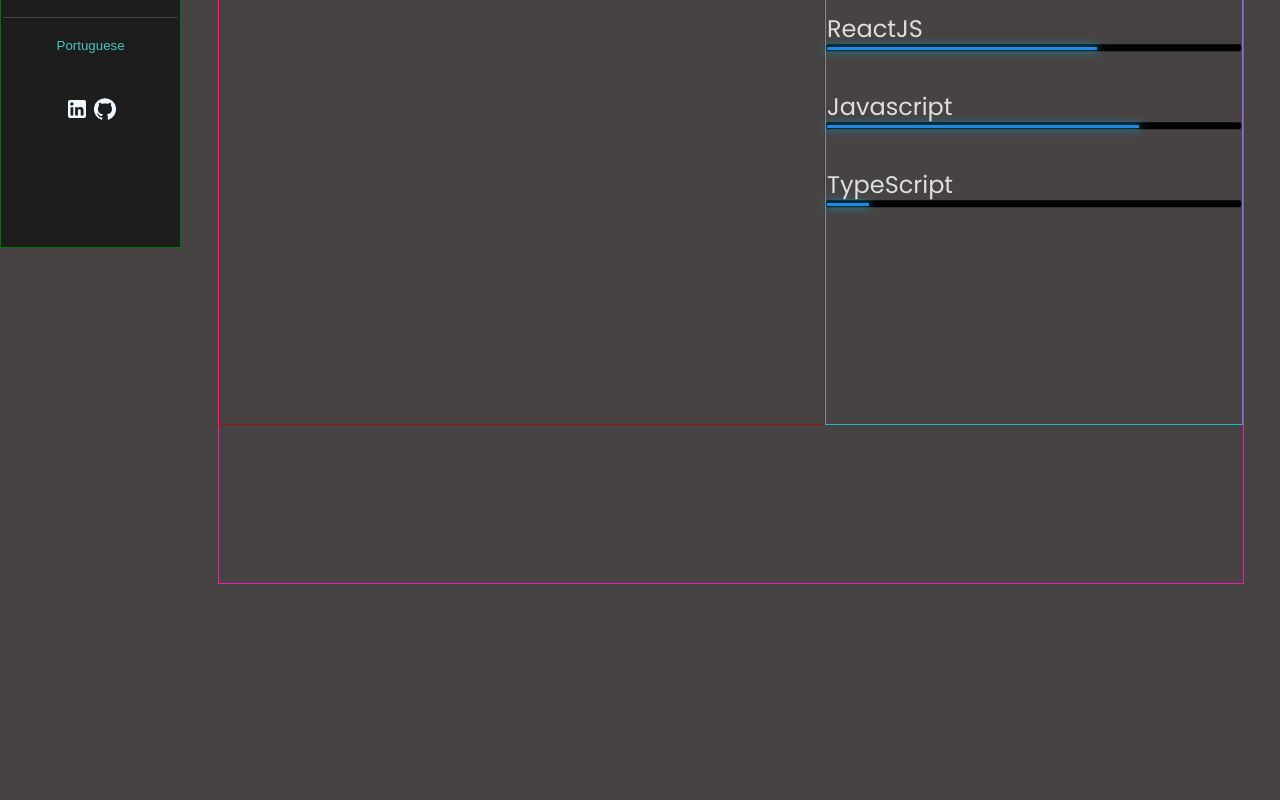
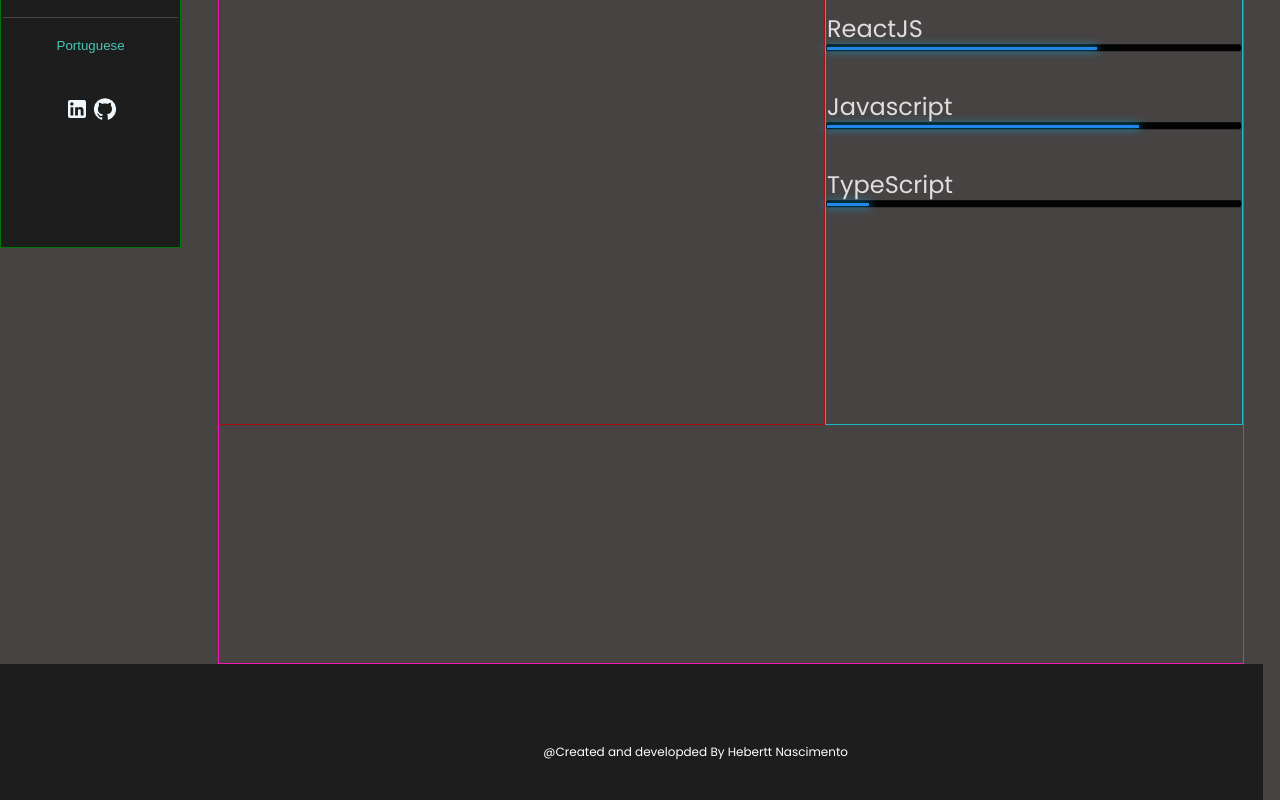
Before and after one commit to Kamui-Hebertt/Kamui-Hebertt.Portifolio, a React (Create React App) app in the folder my-app/: page /skills in a window 1280 px wide. Shown: the part 554-1354 px from the top of the page. Before the commit the page ends 1138 px from the top, so only its background shows below. Built offline with nearby package versions, Linux system fonts and the light colour scheme.

Commit message:
feat:skills footer

```diff
--- a/my-app/src/components/Footer.jsx
+++ b/my-app/src/components/Footer.jsx
@@ -7,13 +7,13 @@ import providerFile from "../context/contex";
 
 const Footer = () => {
 
-   const{ english, loading } = useContext(providerFile);
+   const{ english } = useContext(providerFile);
       const location =  useLocation();
       console.log(location.pathname)
 
   return(
 
-    <footer className="foot">
+    <footer className={ location.pathname === "/" ? "foot" : "footSkills"}>
     {english? (<p>@Created and developded By Hebertt Nascimento</p>) :
     (<p>@Criado e desenvolvido por Hebertt Nascimento</p>)}
 
--- a/my-app/src/pages/Skills.js
+++ b/my-app/src/pages/Skills.js
@@ -51,8 +51,8 @@ function Skills () {
 React Router, Figma, CSS , HTML , Jest/Unity test , RTL.
         I'm also starting to study some Back-End stacks such as MySql.</p>
   </div>
-
   </div>
+  <Footer />
 
               </>
               ) : (
@@ -74,13 +74,14 @@ React Router, Figma, CSS , HTML , Jest/Unity test , RTL.
           <p className="descriptionSkill">Sou desenvolvedor front-end, atualmente trabalhando em projetos pessoais e desenvolvendo projetos para TRYBE como aluno,
      Trybe é uma escola de desenvolvimento web que tem um compromisso genuíno com o sucesso profissional de seus alunos, mas ao mesmo tempo trabalhando em alguns projetos.
       Estou cursando um bacharelado em engenharia de software.
-      Minhas principais stacks de front-end são ReactJs, Css, Scss, Redux , Context , JavaScript , Material UI
+      Minhas principais stacks de front-end são ReactJs, Css, Scss, Redux , Context , JavaScript , Material UI,
       React Router, Figma, CSS , HTML , Jest/Testes Unitários , RTL.
      Também estou começando a estudar algumas stacks de back-end, tais como MySql.</p>
   </div>
                   </div>
+  <Footer />
 
-  <Footer />
+
                   </>
 
 
--- a/my-app/src/styles/_footer.scss
+++ b/my-app/src/styles/_footer.scss
@@ -6,9 +6,28 @@
   background-color: $backG;
   display: flex;
   justify-content: center;
-    align-items: center;
+  align-items: center;
   width: 87.7vw;
   height: 12vh;
   padding-bottom: 5vh;
 
 }
+
+.footSkills {
+  color: $whiteLetter;
+ font-family: "Poppins";
+ font-size: 12px;
+
+  background-color: $backG;
+  display: flex;
+  justify-content: center;
+  align-items: center;
+  width: 98.7vw;
+  height: 12vh;
+  padding-bottom: 5vh;
+}
+.footSkills > p {
+
+  margin-top: 10vh;
+  margin-left: 10vw;
+}
--- a/my-app/src/styles/_skillBars.scss
+++ b/my-app/src/styles/_skillBars.scss
@@ -4,7 +4,7 @@
 .container {
   border: 1px solid rgb(240, 26, 176);
   margin-left: 17vw;
-  height: 100vh;
+  height: 110vh;
   width: 80vw;
   display: flex;
 
--- a/my-app/src/styles/main.css
+++ b/my-app/src/styles/main.css
@@ -434,7 +434,7 @@ body {
 .container {
   border: 1px solid rgb(240, 26, 176);
   margin-left: 17vw;
-  height: 100vh;
+  height: 110vh;
   width: 80vw;
   display: flex;
   flex-direction: row-reverse;
@@ -755,4 +755,22 @@ body {
   width: 87.7vw;
   height: 12vh;
   padding-bottom: 5vh;
+}
+
+.footSkills {
+  color: #fff;
+  font-family: "Poppins";
+  font-size: 12px;
+  background-color: #1d1d1d;
+  display: flex;
+  justify-content: center;
+  align-items: center;
+  width: 98.7vw;
+  height: 12vh;
+  padding-bottom: 5vh;
+}
+
+.footSkills > p {
+  margin-top: 10vh;
+  margin-left: 10vw;
 }/*# sourceMappingURL=main.css.map */
```
Also changed, not shown: 1 other file (tests, documents, lock files or other folders).
